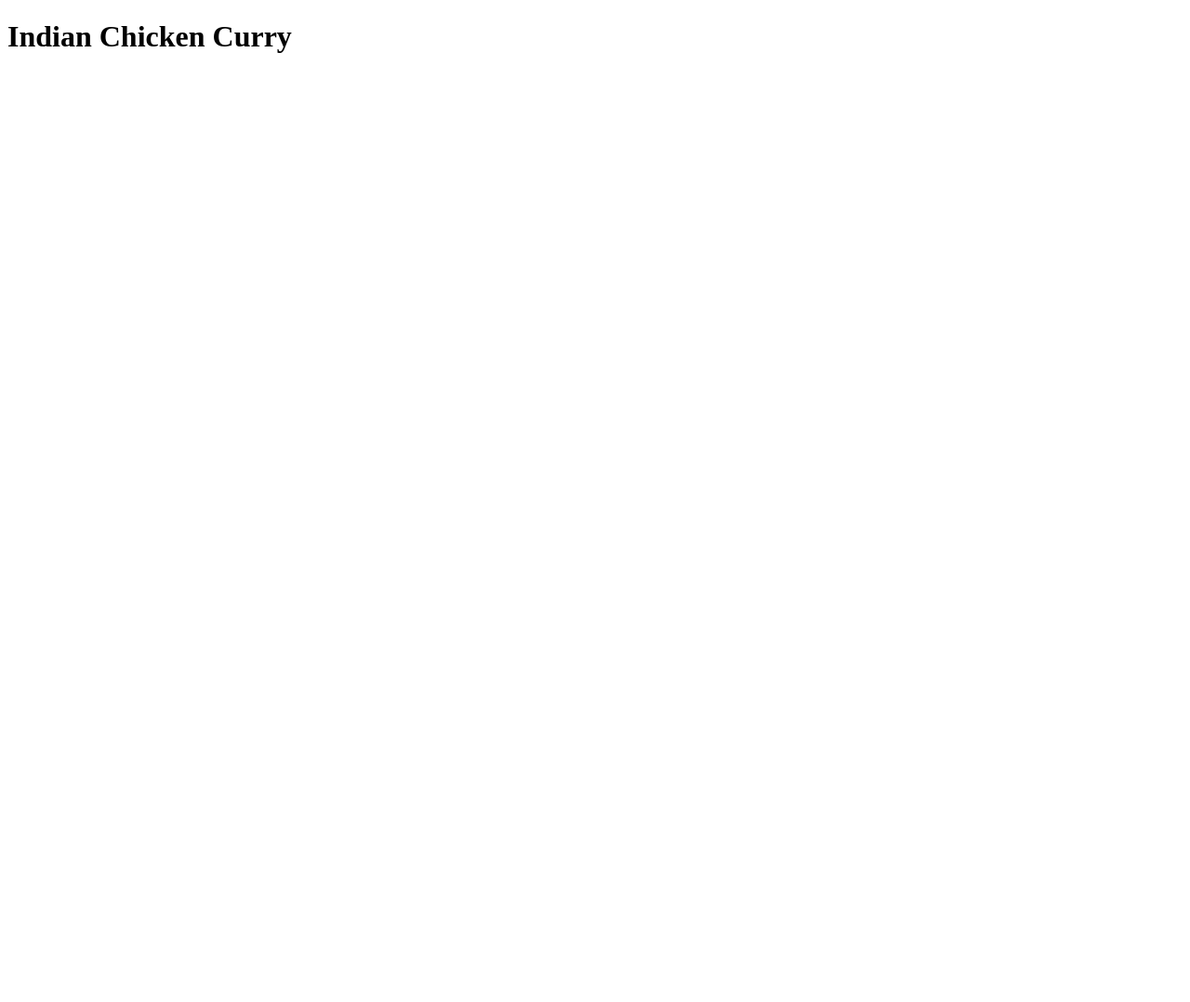
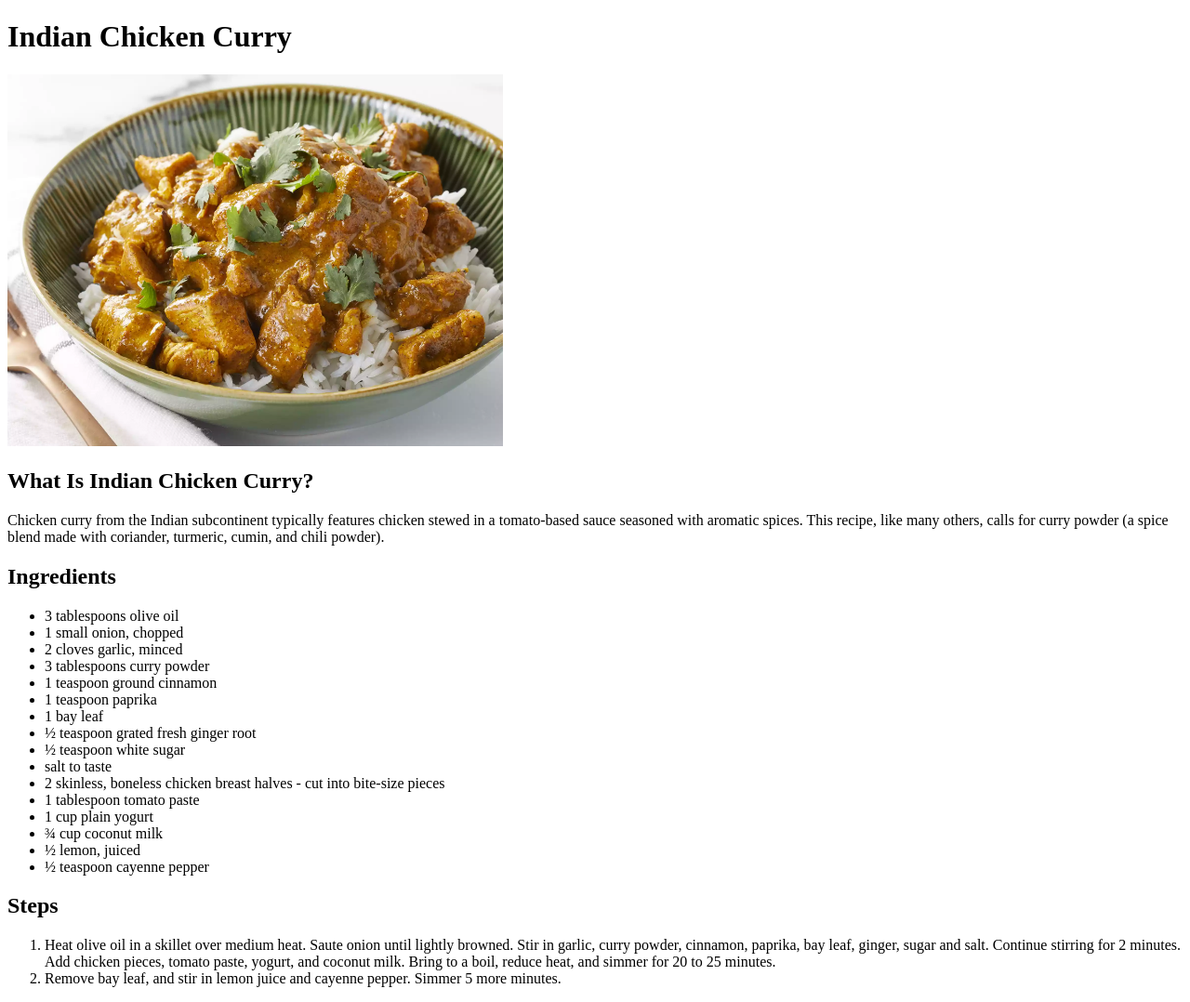
Before and after one commit to danilopgon/odin-recipes, a plain HTML site: page recipes/indian-chicken-curry.html in a window 1280 px wide. Shown: the whole page at 93% size. Before the commit the page ends 800 px from the top, so only its background shows below. Drawn offline with Linux system fonts and the light colour scheme.

Commit message:
Write text for Indian Chicken Curry recipe

```diff
--- a/recipes/indian-chicken-curry.html
+++ b/recipes/indian-chicken-curry.html
@@ -8,6 +8,32 @@
 </head>
 <body>
     <h1>Indian Chicken Curry</h1>
-
+        <img src="Indian-Chicken-Curry.webp" height="400px">
+    <h2>What Is Indian Chicken Curry?</h2>
+        <p>Chicken curry from the Indian subcontinent typically features chicken stewed in a tomato-based sauce seasoned with aromatic spices. This recipe, like many others, calls for curry powder (a spice blend made with coriander, turmeric, cumin, and chili powder).</p>
+    <h2>Ingredients</h2>
+        <ul>
+            <li>3 tablespoons olive oil</li>
+            <li>1 small onion, chopped</li>
+            <li>2 cloves garlic, minced</li>
+            <li>3 tablespoons curry powder</li>
+            <li>1 teaspoon ground cinnamon</li>
+            <li>1 teaspoon paprika</li>
+            <li>1 bay leaf</li>
+            <li>½ teaspoon grated fresh ginger root</li>
+            <li>½ teaspoon white sugar</li>
+            <li>salt to taste</li>
+            <li> 2 skinless, boneless chicken breast halves - cut into bite-size pieces</li>
+            <li>1 tablespoon tomato paste</li>
+            <li>1 cup plain yogurt</li>
+            <li>¾ cup coconut milk</li>
+            <li>½ lemon, juiced</li>
+            <li>½ teaspoon cayenne pepper</li>
+        </ul>
+    <h2>Steps</h2>
+        <ol>
+            <li>Heat olive oil in a skillet over medium heat. Saute onion until lightly browned. Stir in garlic, curry powder, cinnamon, paprika, bay leaf, ginger, sugar and salt. Continue stirring for 2 minutes. Add chicken pieces, tomato paste, yogurt, and coconut milk. Bring to a boil, reduce heat, and simmer for 20 to 25 minutes.</li>
+            <li>Remove bay leaf, and stir in lemon juice and cayenne pepper. Simmer 5 more minutes.</li>
+        </ol>
 </body>
 </html>
```
Also changed, not shown: recipes/Indian-Chicken-Curry.webp (added).
